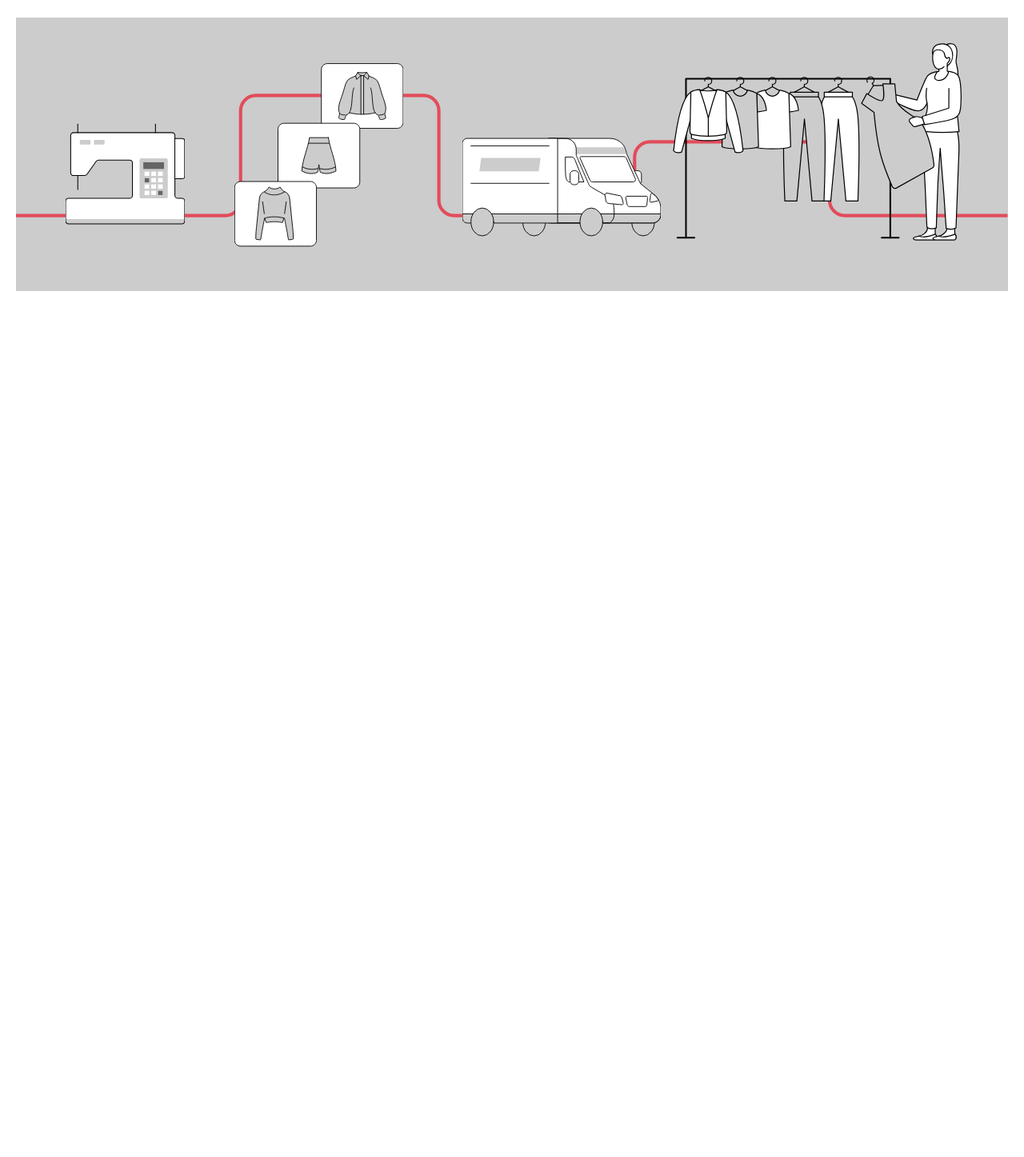
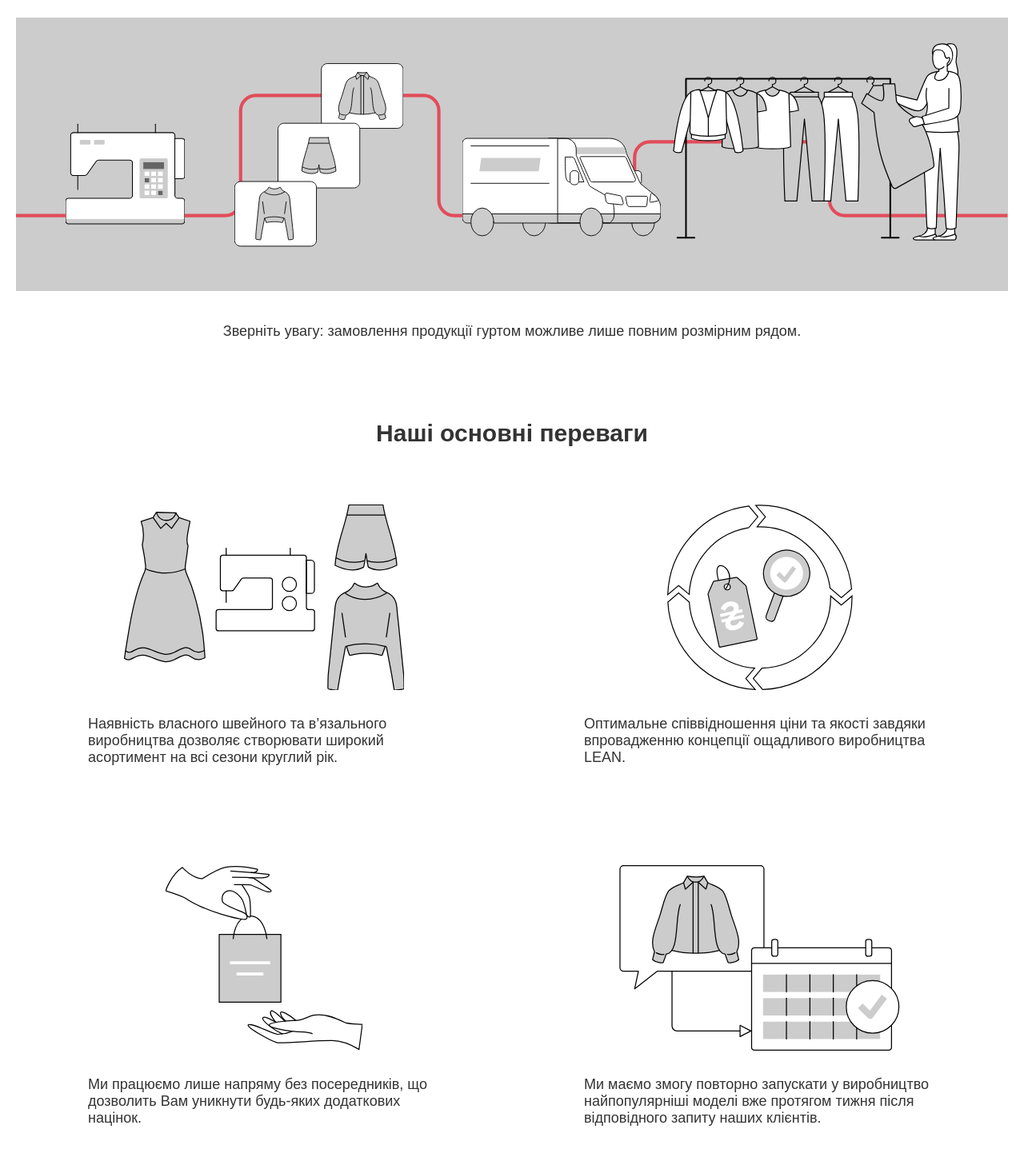
Before and after one commit to antonio63963/coworking_artjen, a plain HTML site: page index.html in a window 1280 px wide. Shown: the part 345-1792 px from the top of the page at 80% size. Before the commit the page ends 800 px from the top, so only its background shows below. Drawn offline with Linux system fonts and the light colour scheme; a web font is replaced by a local one.

Commit message:
profits section

```diff
--- a/index.html
+++ b/index.html
@@ -9,6 +9,8 @@
   <link href="styles/index.css" rel="stylesheet">
   <link href="styles/header.css" rel="stylesheet">
   <link href="styles/banner.css" rel="stylesheet">
+  <link href="styles/banner.css" rel="stylesheet">
+  <link href="styles/profits.css" rel="stylesheet">
   <link href="styles/coworking.css" rel="stylesheet">
   <title>Document</title>
 </head>
@@ -60,8 +62,67 @@
       <img class="banner-bus" src="images/bus.svg" alt="">
       <img class="banner-buyer" src="images/buyer.svg" alt="">
     </div>
+    <p class="banner-note">Зверніть увагу: замовлення продукції гуртом можливе лише повним розмірним рядом.</p>
 
+    <!-- Profits -->
+    <section class="profits-section">
+      <h2 class="profit-section-title">Наші основні переваги</h2>
+      <div class="profits-row">
+        <!-- ========== -->
+        <div class="profit-card">
+          <div class="profit-img-wrapper">
+            <img src="images/profits/assorti.svg" alt="assortment" class="profit-card-img">
+          </div>
+          <p class="profit-card-text">Наявність власного швейного та в’язального виробництва дозволяє створювати широкий
+            асортимент на всі сезони
+            круглий рік.</p>
+        </div>
+        <!-- ========== -->
+        <div class="profit-card">
+          <div class="profit-img-wrapper">
+            <img src="images/profits/price.svg" alt="price" class="profit-card-img">
+          </div>
+          <p class="profit-card-text">Оптимальне співвідношення ціни та якості завдяки впровадженню концепції ощадливого
+            виробництва LEAN.</p>
+        </div>
+        <!-- ========== -->
+        <div class="profit-card">
+          <div class="profit-img-wrapper">
+            <img src="images/profits/service.svg" alt="service" class="profit-card-img">
+          </div>
+          <p class="profit-card-text">Ми працюємо лише напряму без посередників, що дозволить Вам уникнути будь-яких
+            додаткових націнок.</p>
+        </div>
+        <!--+++++ ========== +++++-->
+        <div class="profit-card">
+          <div class="profit-img-wrapper">
+            <img src="images/profits/repeat.svg" alt="repeat production" class="profit-card-img">
+          </div>
+          <p class="profit-card-text">Ми маємо змогу повторно запускати у виробництво найпопулярніші моделі вже протягом
+            тижня після відповідного запиту наших клієнтів.</p>
+        </div>
+        <!-- ========== -->
+        <div class="profit-card">
+          <div class="profit-img-wrapper">
+            <img src="images/profits/support.svg" alt="support" class="profit-card-img">
+          </div>
+          <p class="profit-card-text">У разі будь-яких запитань до ваших послуг професійні менеджери нашого колл-центру,
+            які оперативно відреагують на Ваш запит.
+          </p>
+        </div>
+        <!-- ========== -->
+        <div class="profit-card">
+          <div class="profit-img-wrapper">
+            <img src="images/profits/delivery.svg" alt="delivery" class="profit-card-img">
+          </div>
+          <p class="profit-card-text">Якісно організована робота відділу логістика забезпечує відправку замовлень
+            будь-якого обсягу безпосередньо в день оплати.
+          </p>
+        </div>
+      </div>
+      </div>
 
+    </section>
   </main>
 
 </body>
--- a/styles/banner.css
+++ b/styles/banner.css
@@ -5,6 +5,7 @@
   align-items: center;
   width: 100%;
   height: 342px;
+  margin-bottom: 40px;
 }
 
 .banner-backline {
@@ -53,6 +54,11 @@
   animation: reveal 1.5s ease 2s forwards;
 }
 
+.banner-note {
+  text-align: center;
+  font-size: 18px;
+}
+
 @keyframes dash {
   to {
     stroke-dashoffset: 0;
--- /dev/null
+++ b/styles/profits.css
@@ -0,0 +1,44 @@
+.profits-section {
+  width: 100%;
+  display: flex;
+  flex-direction: column;
+  align-items: center;
+  margin-top: 100px;
+}
+.profit-section-title {
+  font-size: 30px;
+  margin-bottom: 56px;
+}
+.profits-row {
+  display: flex;
+  flex-wrap: wrap;
+  width: 100%;
+  row-gap: 92px;
+}
+.profit-card {
+  display: flex;
+  flex-direction: column;
+  align-items: center;
+  width: 472px;
+  padding: 16px;
+  min-width: 280px;
+  flex-basis: 420px;
+  flex-grow: 1;
+}
+.profit-img-wrapper {
+  height: 232px;
+  width: 100%;
+  max-width: 440px;
+  display: flex;
+  justify-content: center;
+  margin-bottom: 32px;
+}
+.profit-card-img {
+  max-width: 100%;
+  object-fit: contain;
+}
+.profit-card-text {
+  /* height: 84px; */
+  max-width: 440px;
+  font-size: 18px;
+}
```
Also changed, not shown: images/profits/assorti.svg (added), images/profits/delivery.svg (added), images/profits/price.svg (added), images/profits/repeat.svg (added), images/profits/service.svg (added), images/profits/support.svg (added).
